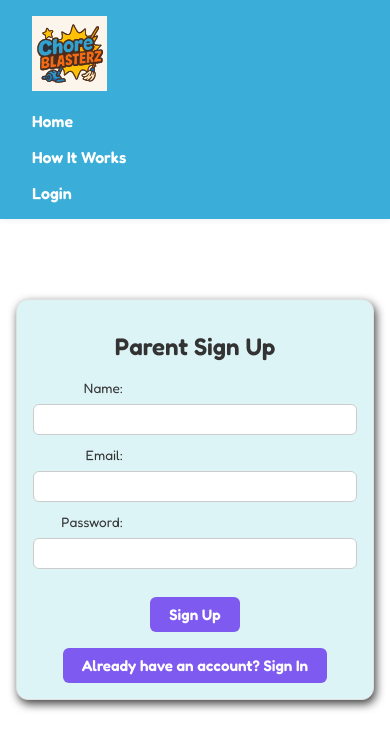
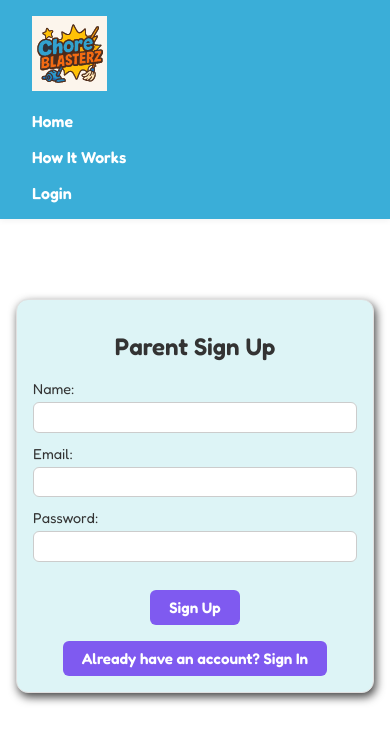
Before and after one commit to poorniv-89/KidsChoresTracker_FrontEnd, a React (Vite) app: page /auth in a window 390 px wide. Shown: the top 750 px of the page. Built offline with nearby package versions, Linux system fonts and the light colour scheme; no server answers.

Commit message:
Updated auth page css

```diff
--- a/src/App.css
+++ b/src/App.css
@@ -348,16 +348,23 @@ footer button:hover {
     padding: 1rem;
     box-sizing: border-box;
   }
-
-  .authContainer form>div {
+  .authContainer form > div {
     flex-direction: column;
-    align-items: flex-start;
+    align-items: stretch;
+    gap: 0.3rem;
     width: 100%;
   }
 
+  .authContainer label {
+    text-align: left;
+    width: 100%;
+    font-size: 0.9rem;
+    font-weight: 500;
+  }
+
   .authContainer input {
+    width: 100%;
     max-width: 100%;
-    width: 100%;
     box-sizing: border-box;
   }
 
```
